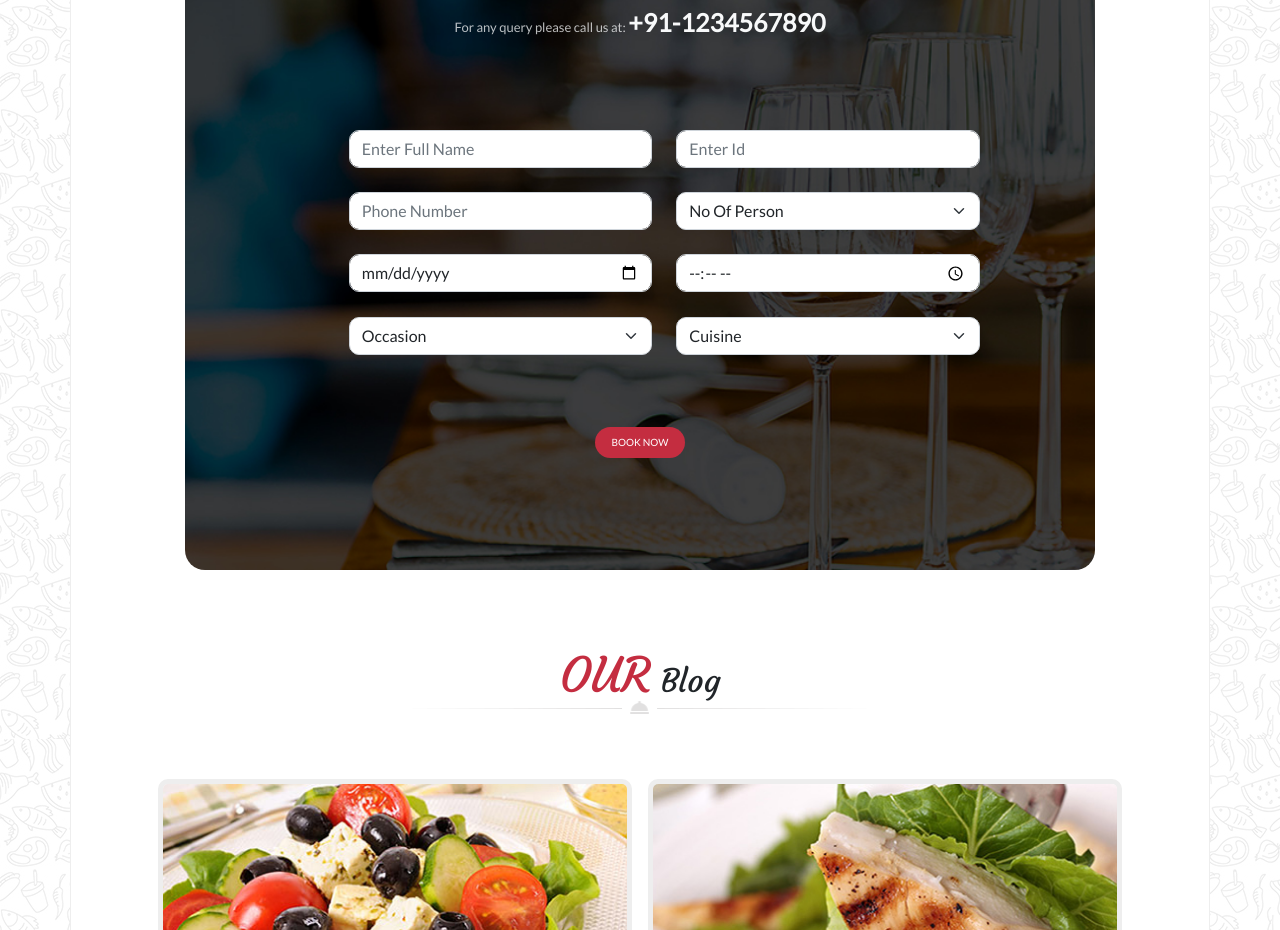
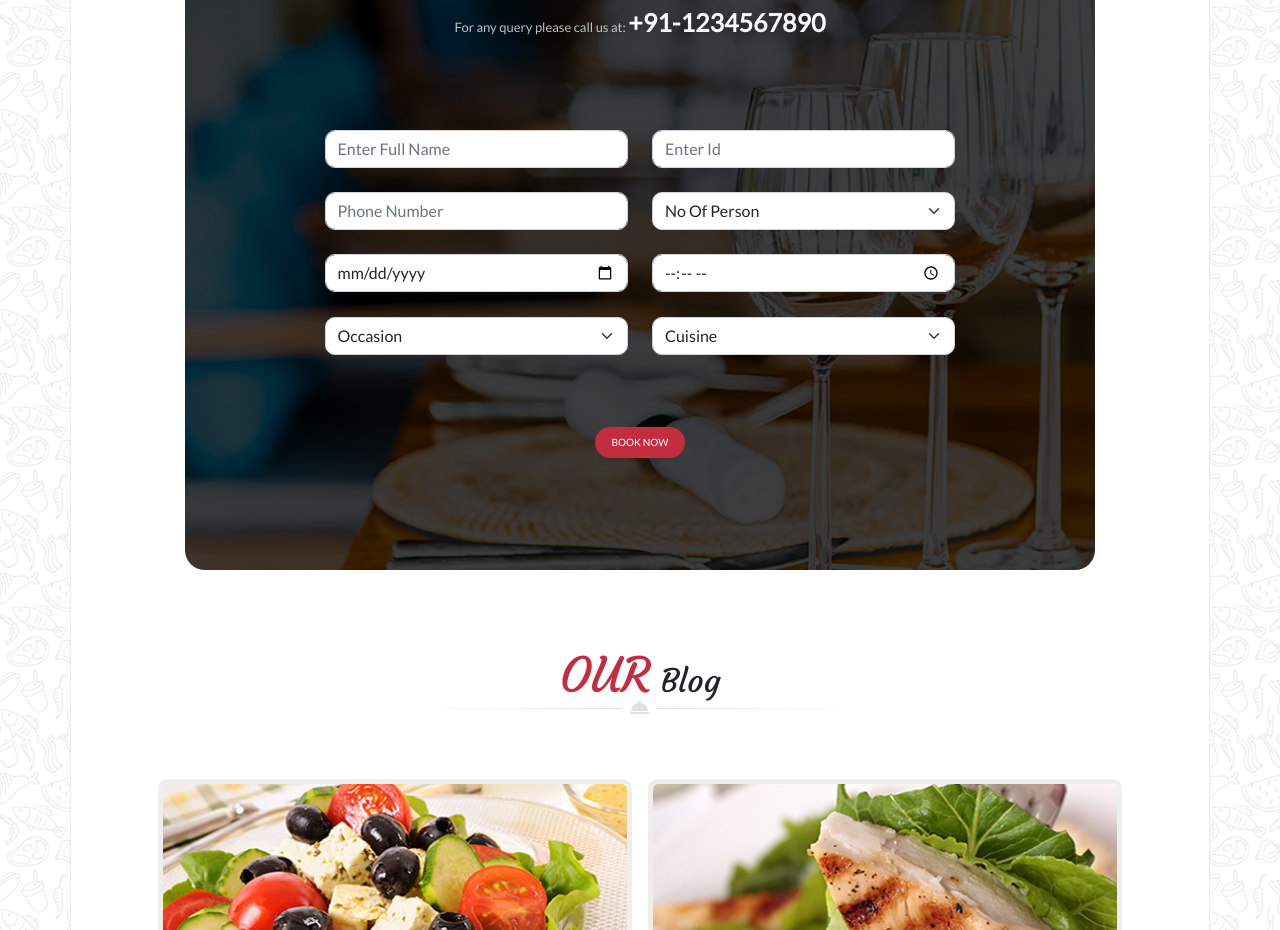
Before and after one commit to assbaimane/Site-Du-Chef, a website: page index.html in a window 1280 px wide. Shown: the part 2720-3650 px from the top of the page. Drawn offline with nearby package versions, Linux system fonts and the light colour scheme.

Commit message:
Left ang right margin deleted on the form row (section 'Reservation')

```diff
--- a/src/sass/style.sass
+++ b/src/sass/style.sass
@@ -130,7 +130,7 @@ header
             background-image: url("../img/book_table_bg.jpg")
             background-size: cover
             input, select
-                margin: 8%
+                margin: 8% 0%
                 border-radius: 10px
         .card
             border: none
```
Also changed, not shown: public/css/style.css.
